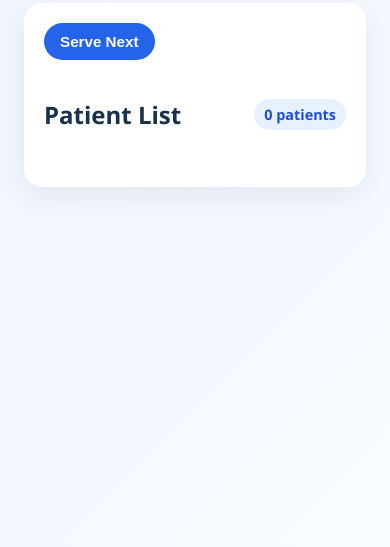
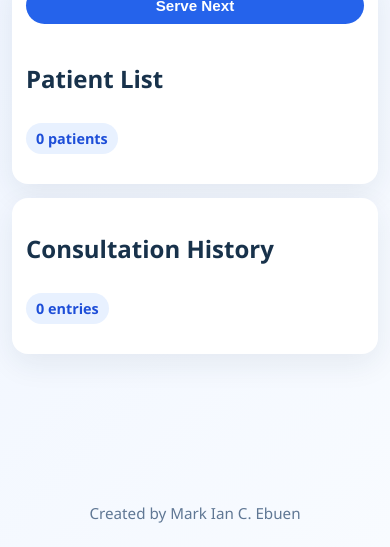
Before and after one commit to EbuenDev/QUEUING-SYSTEM, a PHP site: page /doctor.html in a window 390 px wide. Shown: the part 297-844 px from the top of the page. Run offline with PHP 8.4, Linux system fonts and the light colour scheme.

Commit message:
fixe the queuing method and add a history for the doctors page

```diff
--- a/admin.html
+++ b/admin.html
@@ -53,6 +53,8 @@
       </section>
     </main>
 
+    <footer class="site-credit">Created by Mark Ian C. Ebuen</footer>
+
     <script src="app.js"></script>
   </body>
 </html>
--- a/app.js
+++ b/app.js
@@ -1,6 +1,7 @@
 let state = {
   patients: [],
   nextQueueNumber: 1,
+  consultationHistory: [],
 };
 
 let updateChannel = null;
@@ -149,10 +150,11 @@ async function loginAdmin(username, password) {
     });
 
     const data = await response.json();
-    if (data?.success) {
+    if (response.ok && data?.success) {
       setAdminAuthenticated(true);
       setAdminView(true);
       fetchState();
+      window.location.reload();
       return true;
     }
 
@@ -173,17 +175,30 @@ function getWaitingPatients() {
 
 function renderPatientBoard() {
   const currentServing = document.getElementById('current-serving');
+  const currentServingHeading = document.getElementById('current-serving-heading');
   const currentServingName = document.getElementById('current-serving-name');
   const nextPatient = document.getElementById('next-patient');
   const waitingList = document.getElementById('waiting-list');
   const queueCount = document.getElementById('queue-count');
+  const spotlightCard = document.querySelector('.spotlight');
 
   const servingPatient = getCurrentServingPatient();
   const nextPatientEntry = getWaitingPatients()[0] || null;
 
+  if (currentServingHeading) {
+    currentServingHeading.hidden = !servingPatient;
+  }
+
+  if (spotlightCard) {
+    spotlightCard.classList.toggle('is-serving', Boolean(servingPatient));
+  }
+
   if (servingPatient) {
     currentServing.textContent = `#${servingPatient.queueNumber}`;
     currentServingName.textContent = `${servingPatient.name} is being consulted now.`;
+  } else if (state.patients.length > 0) {
+    currentServing.textContent = 'Wait for the Doctors Doorbell';
+    currentServingName.textContent = 'A patient is waiting to be called.';
   } else {
     currentServing.textContent = 'Waiting for the first patient';
     currentServingName.textContent = 'No patient is being served yet.';
@@ -219,6 +234,38 @@ function renderPatientBoard() {
 
 
 
+function renderConsultationHistory() {
+  const historyList = document.getElementById('consultation-history');
+  const historyCount = document.getElementById('history-count');
+
+  if (!historyList || !historyCount) {
+    return;
+  }
+
+  historyCount.textContent = `${state.consultationHistory?.length || 0} entries`;
+
+  if (!state.consultationHistory || state.consultationHistory.length === 0) {
+    historyList.innerHTML = '<li class="empty-state">No consultation history yet.</li>';
+    return;
+  }
+
+  historyList.innerHTML = state.consultationHistory
+    .slice()
+    .reverse()
+    .map(
+      (entry) => `
+        <li class="queue-item">
+          <div>
+            <strong>#${entry.queueNumber} — ${entry.name}</strong>
+            <small>${entry.finishedAt || 'Completed'}</small>
+          </div>
+          <span class="badge serving">Completed</span>
+        </li>
+      `,
+    )
+    .join('');
+}
+
 function renderAdminQueue() {
   const patientList = document.getElementById('patient-list');
   const adminCount = document.getElementById('admin-count');
@@ -236,8 +283,10 @@ function renderAdminQueue() {
       (patient) => {
         const actionButtons = [
           `<button class="btn btn-secondary" data-action="edit" data-id="${patient.id}">Edit</button>`,
-          `<button class="btn btn-primary" data-action="serve" data-id="${patient.id}">Serve</button>`,
         ];
+
+        const isCurrentPatient = patient.status === 'serving';
+        actionButtons.push(`<button class="btn btn-primary" data-action="${isCurrentPatient ? 'finish' : 'serve'}" data-id="${patient.id}">${isCurrentPatient ? 'Done' : 'Serve'}</button>`);
 
         if (isAdminPage) {
           actionButtons.push(`<button class="btn btn-danger" data-action="delete" data-id="${patient.id}">Delete</button>`);
@@ -295,6 +344,10 @@ function servePatient(id) {
   postAction('serve', { id });
 }
 
+function finishPatient(id) {
+  postAction('finish', { id });
+}
+
 function serveNextPatient() {
   postAction('serve-next');
 }
@@ -310,6 +363,10 @@ function render() {
 
   if (document.getElementById('waiting-list')) {
     renderPatientBoard();
+  }
+
+  if (document.getElementById('consultation-history')) {
+    renderConsultationHistory();
   }
 }
 
@@ -348,6 +405,8 @@ function initAdminPage() {
       deletePatient(id);
     } else if (action === 'serve') {
       servePatient(id);
+    } else if (action === 'finish') {
+      finishPatient(id);
     }
   });
 }
--- /dev/null
+++ b/cookies.txt
@@ -0,0 +1,5 @@
+# Netscape HTTP Cookie File
+# https://curl.se/docs/http-cookies.html
+# This file was generated by libcurl! Edit at your own risk.
+
+127.0.0.1	FALSE	/	FALSE	0	PHPSESSID	keclobul7ubq7s47936g6or7tm
--- a/doctor.html
+++ b/doctor.html
@@ -31,7 +31,17 @@
     </div>
     <ul id="patient-list" class="queue-list admin-list"></ul>
     </section>
+
+    <section class="card full-width">
+    <div class="section-header">
+        <h2>Consultation History</h2>
+        <span id="history-count" class="pill">0 entries</span>
+    </div>
+    <ul id="consultation-history" class="queue-list"></ul>
+    </section>
 </main>
+
+<footer class="site-credit">Created by Mark Ian C. Ebuen</footer>
 
 <script src="app.js"></script>
 </body>
--- a/index.html
+++ b/index.html
@@ -22,7 +22,7 @@
 
     <main class="board">
       <section class="card spotlight">
-        <h2>Currently Serving</h2>
+        <h2 id="current-serving-heading" hidden>Currently Serving</h2>
         <div id="current-serving" class="large-number">Waiting for the first patient</div>
         <p id="current-serving-name" class="muted">No patient is being served yet.</p>
       </section>
@@ -41,6 +41,8 @@
       </section>
     </main>
 
+    <footer class="site-credit">Created by Mark Ian C. Ebuen</footer>
+
     <script src="app.js"></script>
   </body>
 </html>
--- a/styles.css
+++ b/styles.css
@@ -13,6 +13,9 @@ body {
   margin: 0;
   min-height: 100vh;
   background: linear-gradient(135deg, #eef4ff, #f8fbff);
+  display: flex;
+  flex-direction: column;
+  overflow-x: hidden;
 }
 
 .topbar {
@@ -124,6 +127,11 @@ body {
 .spotlight {
   background: linear-gradient(135deg, #1d4ed8, #2563eb);
   color: white;
+  transition: background 0.3s ease;
+}
+
+.spotlight.is-serving {
+  background: linear-gradient(135deg, #15803d, #16a34a);
 }
 
 .full-width {
@@ -267,27 +275,113 @@ body {
   flex-wrap: wrap;
 }
 
+.site-credit {
+  margin-top: auto;
+  text-align: center;
+  padding: 16px 24px 24px;
+  color: #5f7794;
+  font-size: 0.95rem;
+  background: transparent;
+}
+
 @media (max-width: 760px) {
   .board {
     grid-template-columns: 1fr;
+    padding: 16px;
+    gap: 14px;
   }
 
   .topbar {
     flex-direction: column;
     align-items: flex-start;
     gap: 12px;
+    padding: 20px 16px;
   }
 
   .topbar-left {
+    align-items: flex-start;
+    flex-direction: column;
+  }
+
+  .header-logo {
+    height: 4.2rem;
+  }
+
+  .topbar h1 {
+    font-size: 1.35rem;
+  }
+
+  .topbar p {
+    font-size: 0.95rem;
+  }
+
+  .topbar-actions {
+    width: 100%;
+    justify-content: flex-start;
+    flex-wrap: wrap;
+  }
+
+  .nav-link {
+    display: inline-flex;
+    justify-content: center;
     align-items: center;
   }
 
-  .patient-form {
+  .card {
+    padding: 16px;
+    border-radius: 16px;
+  }
+
+  .section-header {
     flex-direction: column;
+    align-items: flex-start;
+    gap: 8px;
+  }
+
+  .patient-form,
+  .toolbar,
+  .actions {
+    flex-direction: column;
+    width: 100%;
+  }
+
+  .patient-form input,
+  .auth-form input {
+    width: 100%;
+  }
+
+  .btn {
+    width: 100%;
   }
 
   .queue-item {
     flex-direction: column;
     align-items: flex-start;
   }
+
+  .site-credit {
+    padding: 20px 16px 24px;
+  }
 }
+
+@media (max-width: 480px) {
+  .board {
+    padding: 12px;
+  }
+
+  .card {
+    padding: 14px;
+  }
+
+  .large-number {
+    font-size: 1.8rem;
+  }
+
+  .next-patient {
+    font-size: 1.1rem;
+  }
+
+  .queue-item {
+    padding: 12px 14px;
+  }
+}
```
Also changed, not shown: backend/api.php (+66 -9 lines), backend/queue.json (+15 -13 lines).
